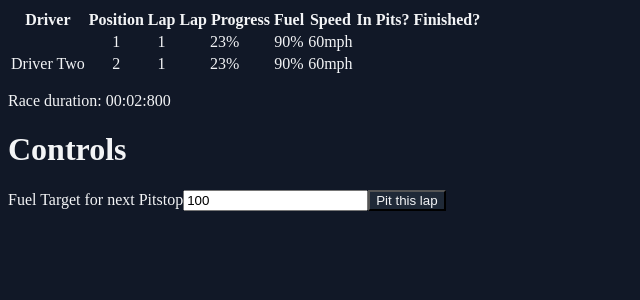
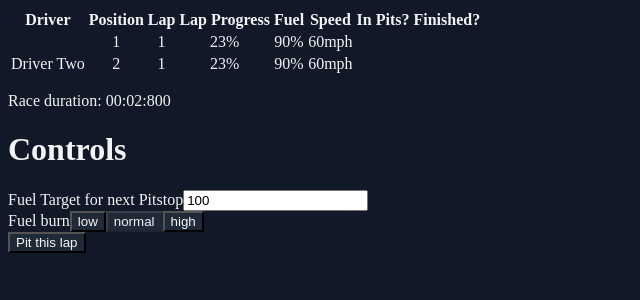
Before and after one commit to oscarchilds/strategy-gp, a Vue app: page / in a window 1280 px wide. Both pictures are taken after a click on the button "Start race". Shown: the top 300 px of the page, without its empty margins (0-640 px from the left). Built offline with nearby package versions, Linux system fonts and the light colour scheme.

Commit message:
add fuel modes

```diff
--- a/src/App.vue
+++ b/src/App.vue
@@ -1,6 +1,8 @@
 <script setup lang="ts">
 import { ref } from 'vue'
-import { useRace } from './composables/useRace'
+import { useRace, type FuelStrategy } from './composables/useRace'
+
+const fuelStrategies: FuelStrategy[] = ['low', 'normal', 'high']
 
 const inRace = ref(false)
 
@@ -49,6 +51,15 @@ const { playerDriver, rankedDrivers, positionOf, friendlyRaceDuration, startRace
       <h1>Controls</h1>
       <span>Fuel Target for next Pitstop</span>
       <input type="number" v-model="playerDriver.pitFuelTarget"></input>
+      <div>
+        <span>Fuel burn</span>
+        <button
+          v-for="strategy in fuelStrategies"
+          :key="strategy"
+          :disabled="playerDriver.fuelStrategy === strategy"
+          @click="playerDriver.fuelStrategy = strategy"
+        >{{ strategy }}</button>
+      </div>
       <span v-if="playerDriver.pitThisLap">Pitting this lap</span>
       <button v-if="!playerDriver.pitThisLap" @click="playerDriver.pitThisLap = true">Pit this lap</button>
       <button v-else @click="playerDriver.pitThisLap = false">Cancel pit this lap</button>
--- a/src/composables/useRace.ts
+++ b/src/composables/useRace.ts
@@ -1,7 +1,10 @@
 import { computed, ref } from 'vue'
+
+export type FuelStrategy = 'low' | 'normal' | 'high'
 
 interface Driver {
   isPlayer: boolean
+  fuelStrategy: FuelStrategy
   firstName: string
   lastName: string
   lap: number
@@ -28,7 +31,12 @@ export function useRace() {
   const chequeredFlag = ref(false)
   const fuelBurnedPerLapInPercent = 40 // at the reference speed
   const referenceSpeedInMilesPerHour = 60
-  const cruisingSpeedInMilesPerHour = 60
+  const speedByFuelStrategyInMilesPerHour: Record<FuelStrategy, number> = {
+    low: 45,
+    normal: 60,
+    high: 75
+  }
+  const cruisingSpeedInMilesPerHour = speedByFuelStrategyInMilesPerHour.normal
   const limpSpeedInMilesPerHour = 20
   const limpFuelThresholdInPercent = 5
   const fuelBurnSpeedExponent = 1.5 // >1 makes going faster cost more fuel per mile
@@ -56,6 +64,7 @@ export function useRace() {
 
   const playerDriver = ref<PlayerDriver>({
     isPlayer: true,
+    fuelStrategy: 'normal',
     firstName: '',
     lastName: '',
     lap: 1,
@@ -75,6 +84,7 @@ export function useRace() {
     playerDriver.value,
     {
       isPlayer: false,
+      fuelStrategy: 'normal',
       firstName: 'Driver',
       lastName: 'Two',
       lap: 1,
@@ -133,7 +143,7 @@ export function useRace() {
   const speedOf = (driver: Driver) => {
     if (driver.dateTimeOfPitIn !== null) return 0
     if (driver.percentageFuelRemaining < limpFuelThresholdInPercent) return limpSpeedInMilesPerHour
-    return cruisingSpeedInMilesPerHour
+    return speedByFuelStrategyInMilesPerHour[driver.fuelStrategy]
   }
 
   const updateDriverProgress = () => {
```
